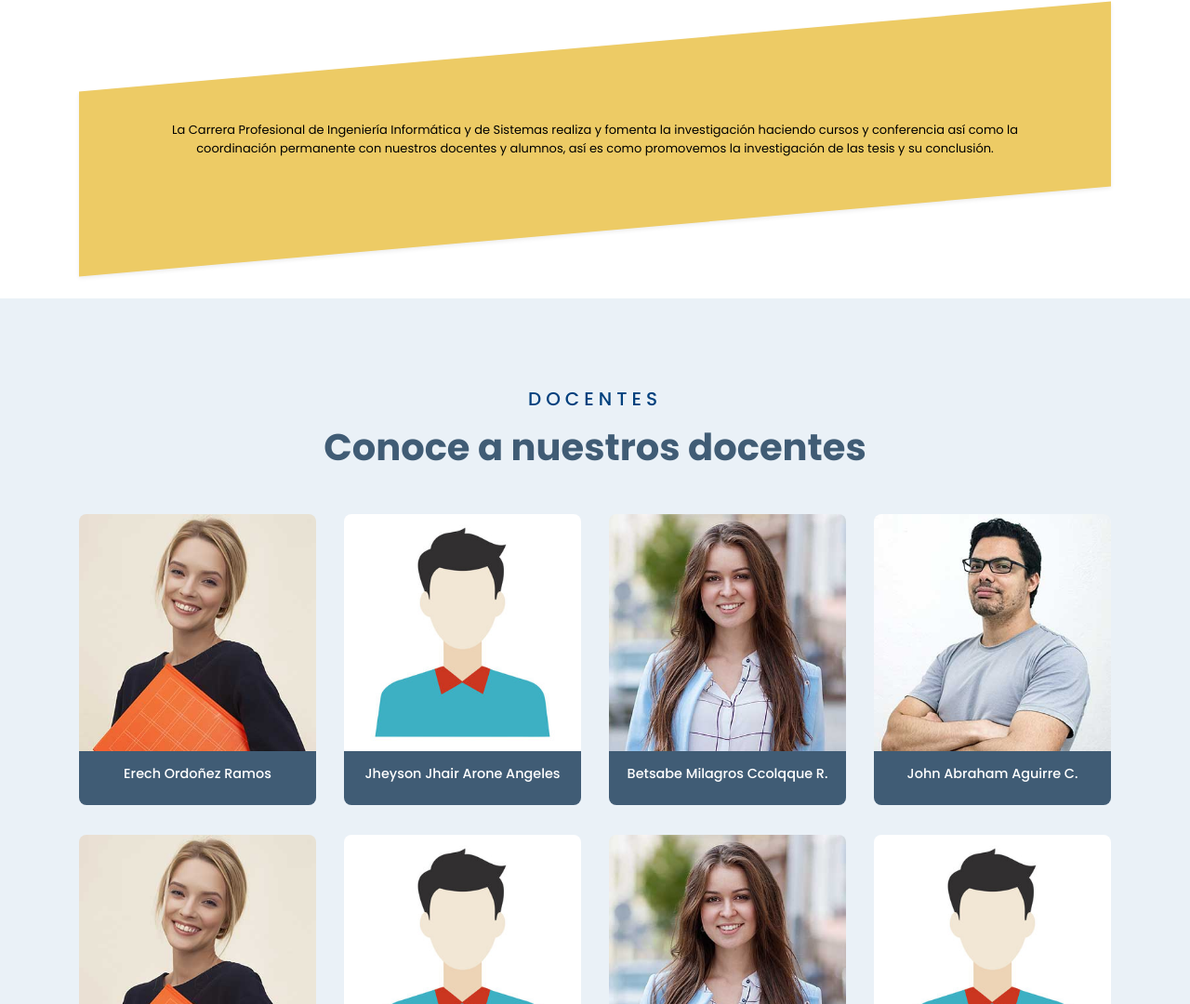
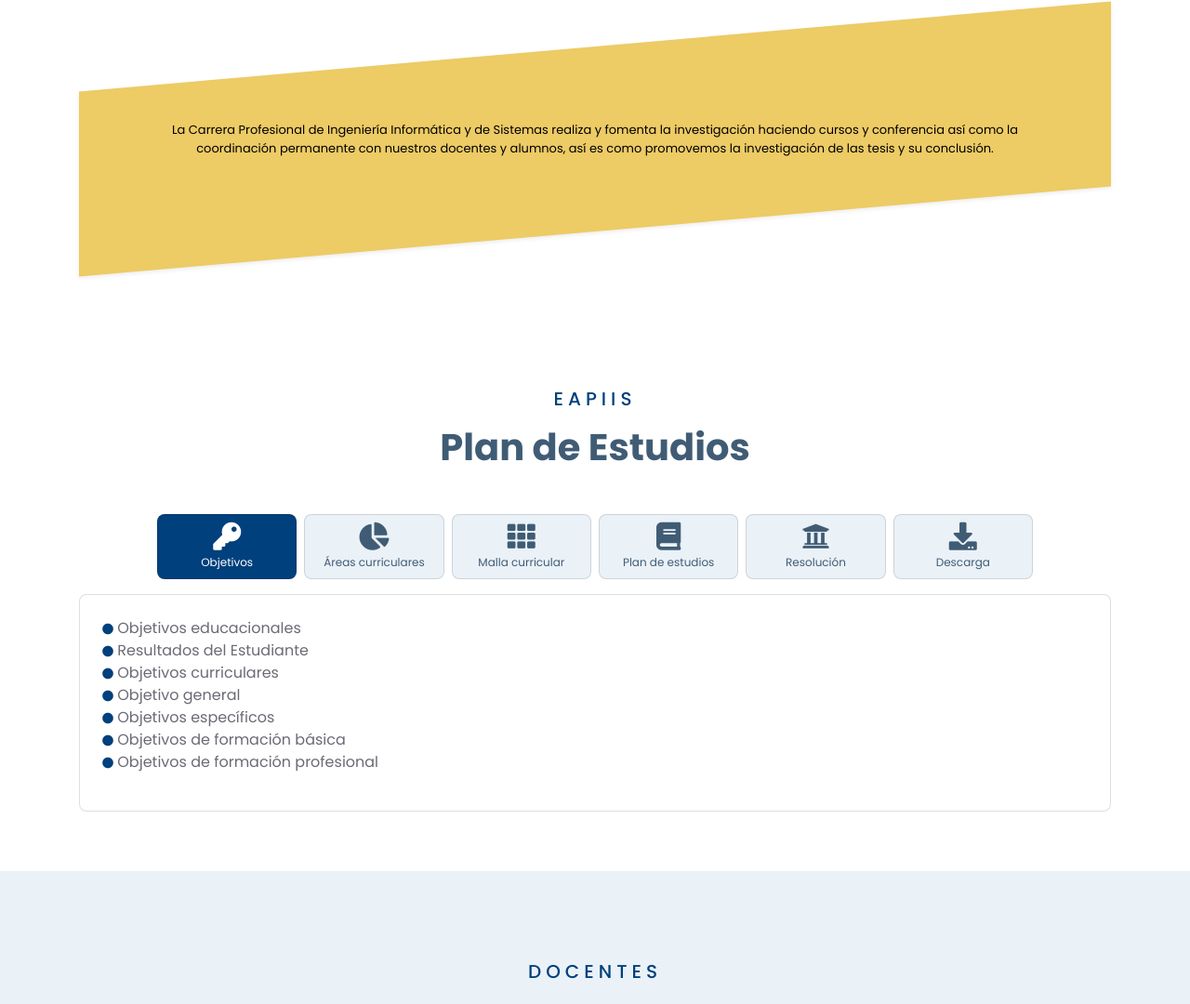
Before and after one commit to JheysonJhair/app_web_sistemas_unamba, a plain HTML site: page index.html in a window 1280 px wide. Shown: the part 1720-2800 px from the top of the page at 93% size. Drawn offline with nearby package versions, Linux system fonts and the light colour scheme.

Commit message:
fix: update readme

```diff
--- a/index.html
+++ b/index.html
@@ -766,7 +766,109 @@
     <!-- About End -->
 
     <!-- Plan study Start --><section id="plan-de-estudios">
-
+      <div class="container-fluid py-5">
+        <div class="container pt-5 pb-3">
+          <div class="text-center mb-5">
+            <h5
+              class="text-primary text-uppercase mb-3"
+              style="letter-spacing: 5px"
+            >
+              EAPIIS
+            </h5>
+            <h1>Plan de Estudios</h1>
+          </div>
+          <div
+            class="row text-center"
+            style="margin-left: 80px; margin-right: 80px"
+          >
+            <div class="col-md-2 col-6 px-1">
+              <div
+                class="card bg-primary text-white"
+                style="padding: 8px; margin: 0"
+              >
+                <i class="fas fa-key mb-1" style="font-size: 30px"></i>
+                <span style="font-size: 12px">Objetivos</span>
+              </div>
+            </div>
+            <div class="col-md-2 col-6 px-1">
+              <div
+                class="card bg-secondary text-dark"
+                style="padding: 8px; margin: 0"
+              >
+                <i class="fas fa-chart-pie mb-1" style="font-size: 30px"></i>
+                <span style="font-size: 12px">Áreas curriculares</span>
+              </div>
+            </div>
+            <div class="col-md-2 col-6 px-1">
+              <div
+                class="card bg-secondary text-dark"
+                style="padding: 8px; margin: 0"
+              >
+                <i class="fas fa-th mb-1" style="font-size: 30px"></i>
+                <span style="font-size: 12px">Malla curricular</span>
+              </div>
+            </div>
+            <div class="col-md-2 col-6 px-1">
+              <div
+                class="card bg-secondary text-dark"
+                style="padding: 8px; margin: 0"
+              >
+                <i class="fas fa-book mb-1" style="font-size: 30px"></i>
+                <span style="font-size: 12px">Plan de estudios</span>
+              </div>
+            </div>
+            <div class="col-md-2 col-6 px-1">
+              <div
+                class="card bg-secondary text-dark"
+                style="padding: 8px; margin: 0"
+              >
+                <i class="fas fa-university mb-1" style="font-size: 30px"></i>
+                <span style="font-size: 12px">Resolución</span>
+              </div>
+            </div>
+            <div class="col-md-2 col-6 px-1">
+              <div
+                class="card bg-secondary text-dark"
+                style="padding: 8px; margin: 0"
+              >
+                <i class="fas fa-download mb-1" style="font-size: 30px"></i>
+                <span style="font-size: 12px">Descarga</span>
+              </div>
+            </div>
+          </div>
+          <div class="card p-4 mt-3">
+            <ul class="list-unstyled">
+              <li>
+                <i class="fas fa-circle fa-xs text-primary"></i> Objetivos
+                educacionales
+              </li>
+              <li>
+                <i class="fas fa-circle fa-xs text-primary"></i> Resultados del
+                Estudiante
+              </li>
+              <li>
+                <i class="fas fa-circle fa-xs text-primary"></i> Objetivos
+                curriculares
+              </li>
+              <li>
+                <i class="fas fa-circle fa-xs text-primary"></i> Objetivo general
+              </li>
+              <li>
+                <i class="fas fa-circle fa-xs text-primary"></i> Objetivos
+                específicos
+              </li>
+              <li>
+                <i class="fas fa-circle fa-xs text-primary"></i> Objetivos de
+                formación básica
+              </li>
+              <li>
+                <i class="fas fa-circle fa-xs text-primary"></i> Objetivos de
+                formación profesional
+              </li>
+            </ul>
+          </div>
+        </div>
+      </div></section>
     <!-- Plan study Start -->
 
     <!-- Teachers Start --><section id="docentes">
```
Also changed, not shown: public/Logo.png (added), public/preview.png (added), 1 other file.
